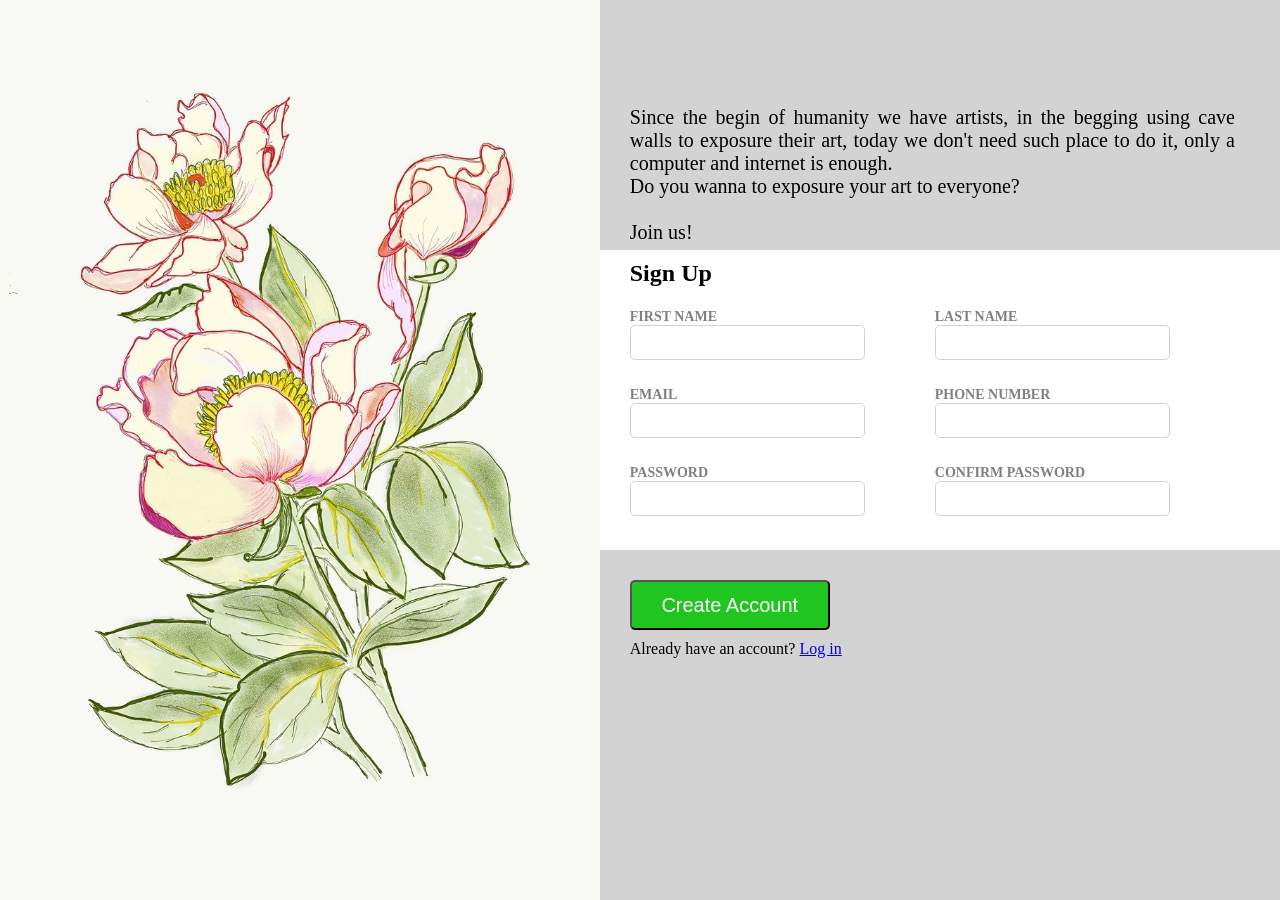
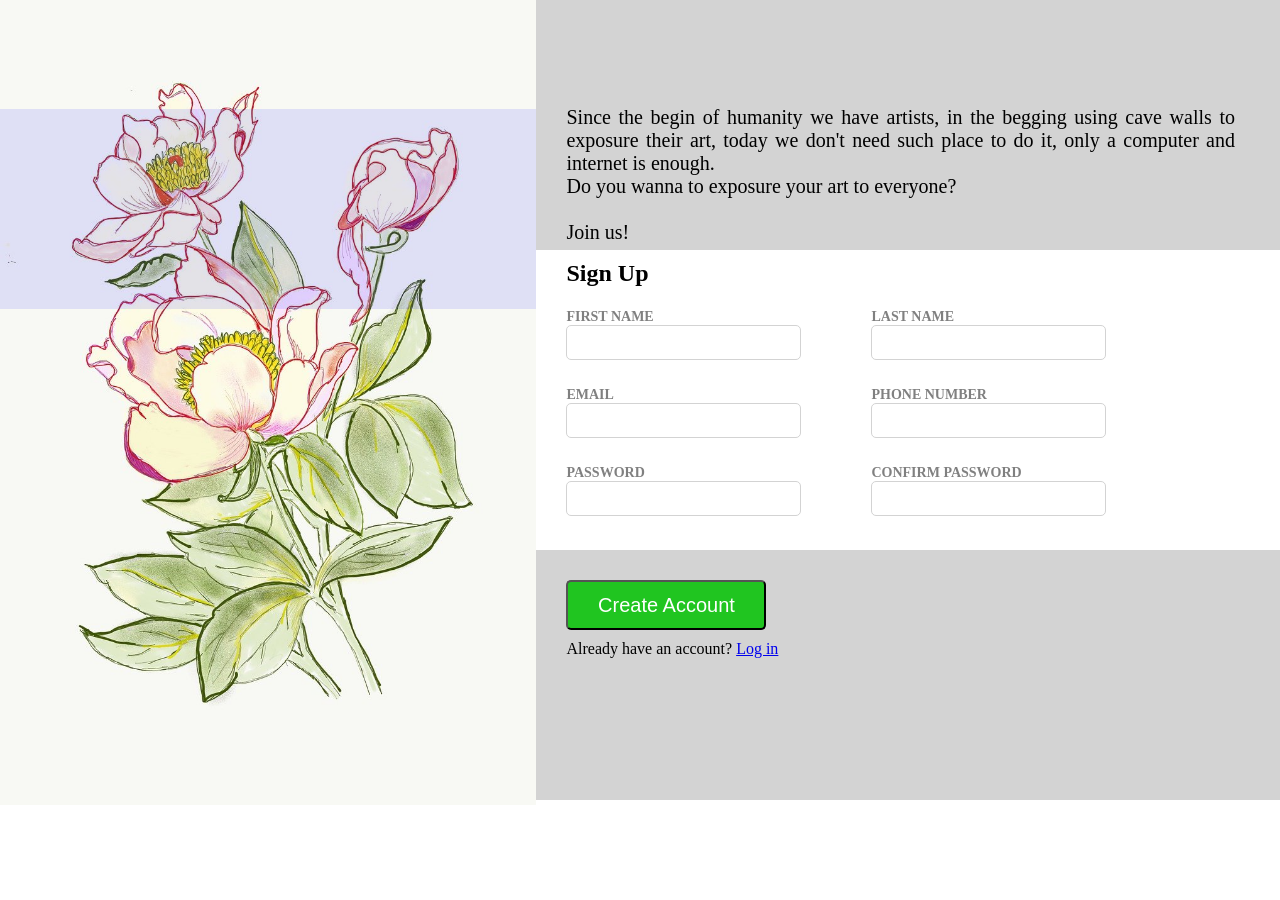
Before and after one commit to VitorB2002/sign-up-page, a plain HTML site: page index.html in a window 1280 px wide. After the commit the page ends 809 px from the top, so only its background shows below. Drawn offline with Linux system fonts and the light colour scheme.

Commit message:
Add flex to img

```diff
--- a/index.html
+++ b/index.html
@@ -12,8 +12,12 @@
     </head>
 
     <body>
+        <div id="main-container">
 
+            <div id="img-container">
                 <img id="flowers" src="./images/flowers.jpg" alt="flowers">
+                <div id="logo"></div>
+            </div>
 
             <div id="sign-up-container">
 
@@ -84,6 +88,8 @@
 
             </div>
 
+        </div>
+
     </body>
 
 </html>
--- a/stylesheet/styles.css
+++ b/stylesheet/styles.css
@@ -5,18 +5,31 @@
     /*border: 1px solid red;*/
 }
 
-body{
+#main-container{
     display: flex;
-    width: auto;
-    height: auto;
+    width: 100vw;
+    height: 100vh;
+}
+
+#img-container {
+    height: 805px;
 }
 
 #flowers {
     width: auto;
-    height: 900px;
+    height: 805px;
+}
+
+#logo {
+    position: relative;
+    bottom: 700px;
+    opacity: 10%;
+    height: 200px;
+    background-color: blue;
 }
 
 #sign-up-container {
+    height: auto;
     flex-direction: column;
     background-color: lightgray;
 }
@@ -79,7 +92,7 @@ input {
 
 footer {
     margin-left: 30px;
-    height: 300px;
+    height: 200px;
 }
 
 #submit-button {
```
Lines whose indentation alone changed are shown as unchanged.
